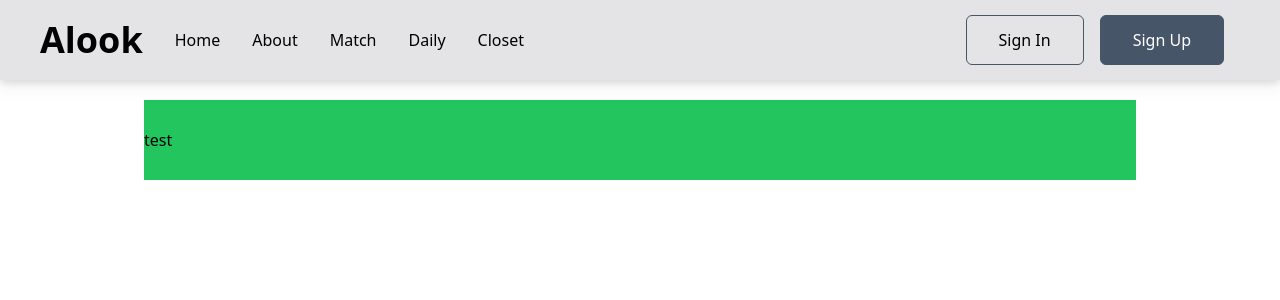
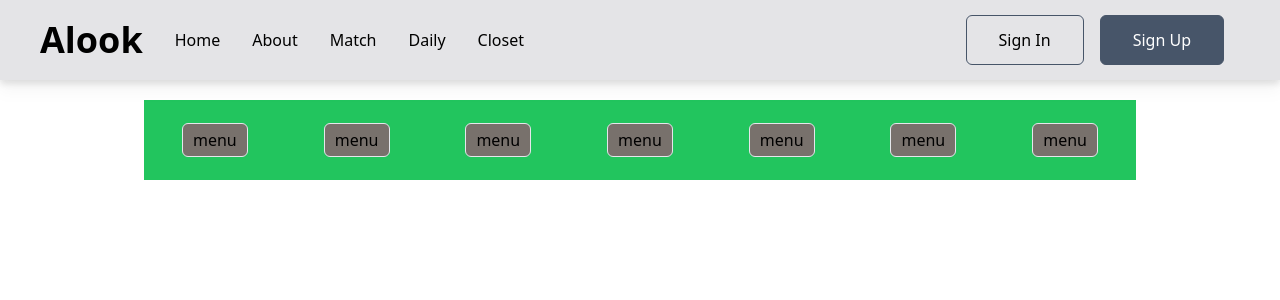
Before and after one commit to Sangyeonglee353/react-daily-cloth-app, a React (Create React App) app: page /closet in a window 1280 px wide. Shown: the top 300 px of the page. Built offline with nearby package versions, Linux system fonts and the light colour scheme; no server answers; what chartjs-plugin-datalabels would draw is missing.

Commit message:
Feat: Add button handle function

```diff
--- a/src/components/ClosetButton.jsx
+++ b/src/components/ClosetButton.jsx
@@ -1,7 +1,21 @@
-import React from "react";
+import React, { useState } from "react";
 
 const ClosetButton = ({ menuName }) => {
-  return <button>test</button>;
+  const [clicked, setClicked] = useState(false);
+
+  const handleMenuClick = () => {
+    setClicked(!clicked);
+    console.log("clicked: ", clicked);
+  };
+
+  return (
+    <button
+      className="flex justify-center items-center w-10 h-3 px-8 py-4 bg-stone-500 border rounded-md"
+      onClick={handleMenuClick}
+    >
+      menu
+    </button>
+  );
 };
 
 export default ClosetButton;
--- a/src/pages/ClosetPage/index.jsx
+++ b/src/pages/ClosetPage/index.jsx
@@ -6,8 +6,14 @@ const ClosetPage = () => {
     <section name="closet" className="w-full min-h-[1000px] flex ">
       <div className="w-full h-full flex flex-col justify-center max-w-screen-lg px-4 mx-auto mt-[100px]">
         <div className="w-full max-h-[1000px] flex flex-col bg-blue-800">
-          <div className="w-full h-[80px] flex bg-green-500">
+          <div className="w-full h-[80px] flex justify-around items-center space-x-auto bg-green-500">
             {/* 메뉴 Area */}
+            <ClosetButton />
+            <ClosetButton />
+            <ClosetButton />
+            <ClosetButton />
+            <ClosetButton />
+            <ClosetButton />
             <ClosetButton />
           </div>
           <div className="w-full h-full flex bg-orange-300">
```
